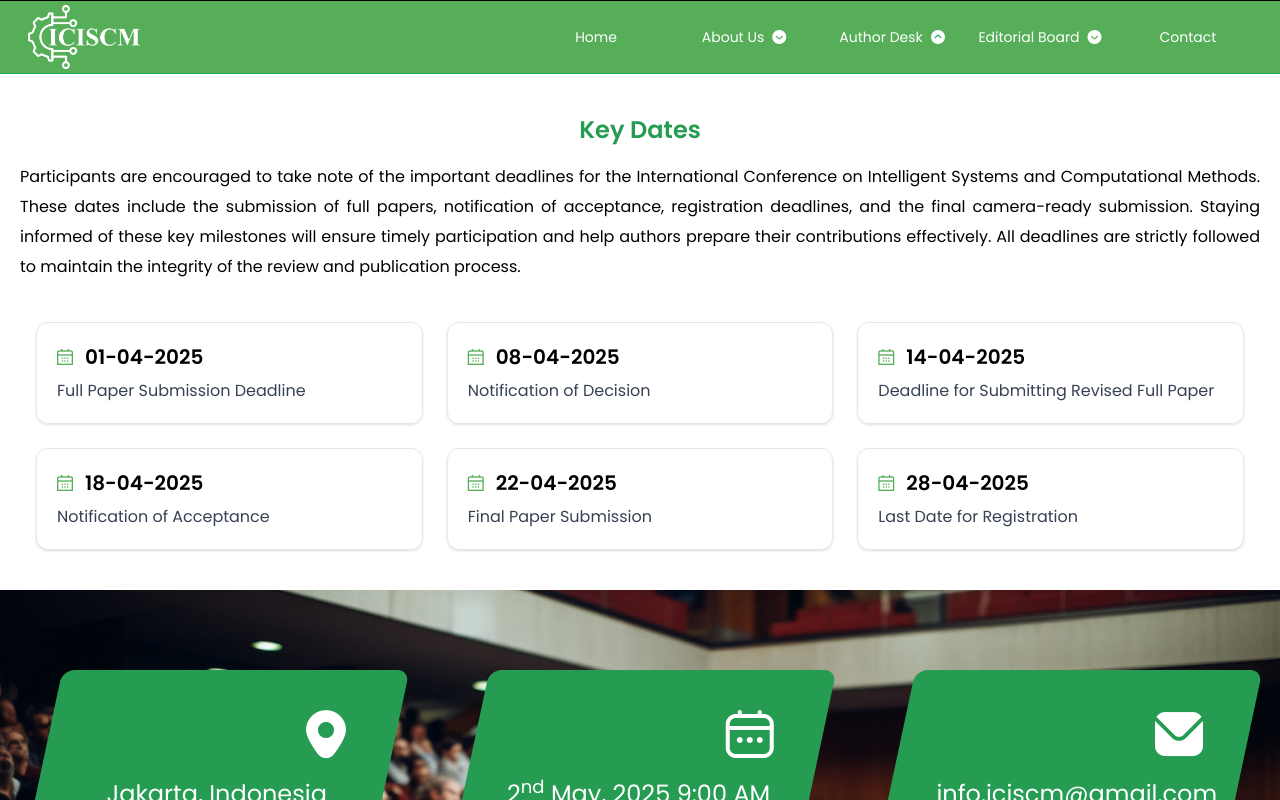
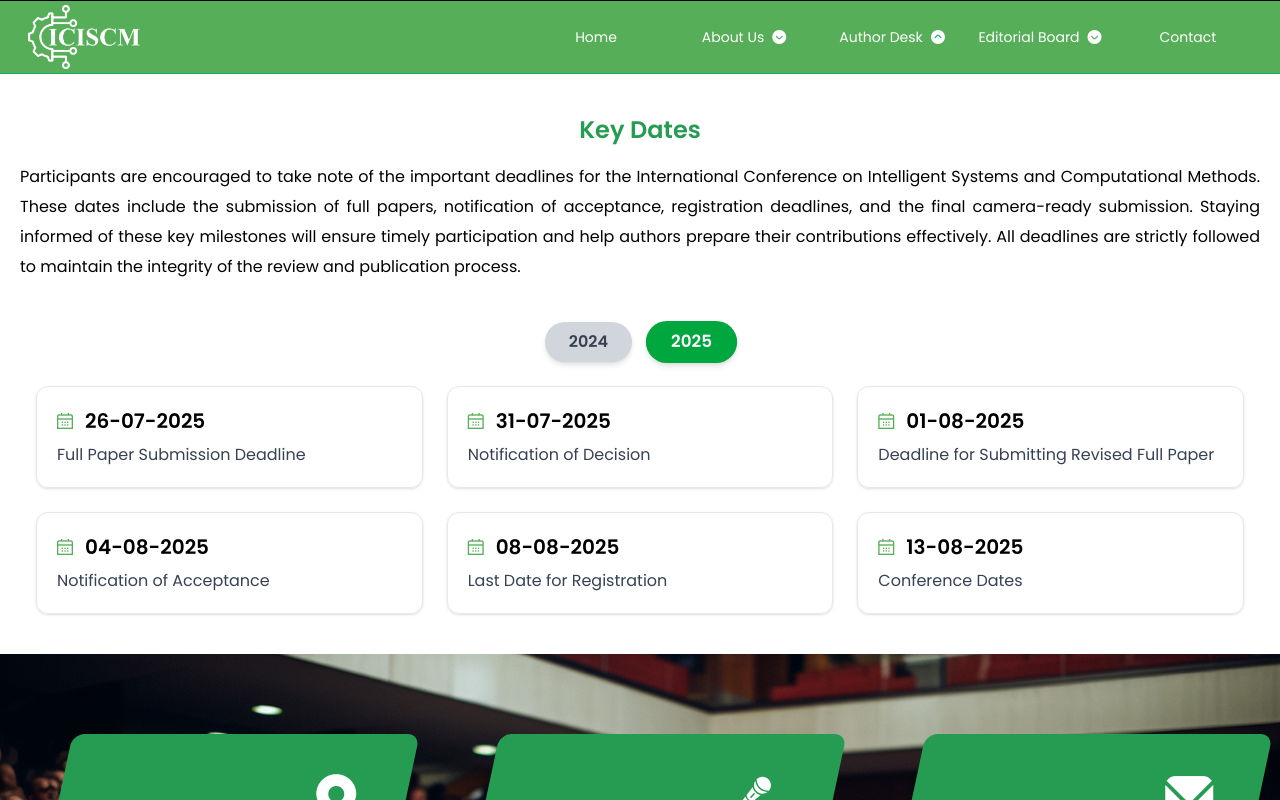
Before and after one commit to tczsoft/ICISCM, a React (Vite) app: page /key-dates in a window 1280 px wide. Shown: the top 800 px of the page. Built offline with nearby package versions, Linux system fonts and the light colour scheme.

Commit message:
date updated

```diff
--- a/src/Shared/Components/Home/Home.jsx
+++ b/src/Shared/Components/Home/Home.jsx
@@ -1,4 +1,4 @@
-import React from "react";
+import React, { useState } from "react";
 import { Link } from "react-router-dom";
 import TeamMemberCard from "./TeamMemberCard";
 import KeyDates from "./KeyDates";
@@ -8,6 +8,10 @@ import Technical from "./Technical";
 import Marquee from "react-fast-marquee";
 
 export const Home = () => {
+
+  const [activeYear, setActiveYear] = useState("2025");
+
+
   const team = [
     {
       image: '/assets/Images/members.jpg',
@@ -83,15 +87,25 @@ export const Home = () => {
     },
   ];
 
-  const date = [
-    { Dates: '01-04-2025', Title: 'Full Paper Submission Deadline' },
-    { Dates: '08-04-2025', Title: 'Notification of Decision' },
-    { Dates: '14-04-2025', Title: 'Deadline for Submitting Revised Full Paper' },
-    { Dates: '18-04-2025', Title: 'Notification of Acceptance' },
-    { Dates: '22-04-2025', Title: 'Final Paper Submission' },
-    { Dates: '28-04-2025', Title: 'Last Date for Registration' },
-  ];
 
+  const datesData = {
+    "2025": [
+      { Dates: "26-07-2025", Title: "Full Paper Submission Deadline" },
+      { Dates: "31-07-2025", Title: "Notification of Decision" },
+      { Dates: "01-08-2025", Title: "Deadline for Submitting Revised Full Paper" },
+      { Dates: "04-08-2025", Title: "Notification of Acceptance" },
+      { Dates: "08-08-2025", Title: "Last Date for Registration" },
+      { Dates: "13-08-2025", Title: "Conference Dates" },
+    ],
+    "2024": [
+      { Dates: "20-06-2024", Title: "Full Paper Submission Deadline" },
+      { Dates: "24-06-2024", Title: "Notification of Decision" },
+      { Dates: "28-06-2024", Title: "Deadline for Submitting Revised Full Paper" },
+      { Dates: "02-07-2024", Title: "Notification of Acceptance" },
+      { Dates: "07-07-2024", Title: "Last Date for Registration" },
+      { Dates: "10-07-2024", Title: "Conference Dates" },
+    ],
+  };
 
   const imageItems = [
     { src: '/assets/Images/associates/1.png', },
@@ -214,12 +228,28 @@ export const Home = () => {
               <h1 className="text-center mx-auto font-semibold lg:text-2xl text-lg ">
                 Key Dates
               </h1>
-            <div className="grid lg:grid-cols-3 md:grid-cols-2 grid-cols-1 md:gap-10 gap-5">
-              {date.map((item, index) => (
+              <div className=" mt-4 px-5">
+
+                <div className="flex justify-center gap-4 mb-8">
+                  {Object.keys(datesData).map((year) => (
+                    <button
+                      key={year}
+                      onClick={() => setActiveYear(year)}
+                      className={`px-6 py-2 rounded-full font-semibold transition-all duration-300 cursor-pointer ${activeYear === year ? "bg-green-600 text-white shadow-md scale-105" : "bg-gray-100 text-gray-700 hover:bg-gray-200"}`}
+                    >
+                      {year}
+                    </button>
+                  ))}
+                </div>
+
+                <div className="grid lg:grid-cols-3 md:grid-cols-2 grid-cols-1 md:gap-10 gap-5 mt-5">
+                  {datesData[activeYear].map((item, index) => (
                     <KeyDates key={index} Dates={item.Dates} Title={item.Title} />
                   ))}
                 </div>
               </div>
+            </div>
+
           </section>
           <div className="">
             <div className="     px-4">
--- a/src/Shared/Components/Last/LastSection.jsx
+++ b/src/Shared/Components/Last/LastSection.jsx
@@ -1,5 +1,6 @@
 import React from 'react'
 import { Link } from 'react-router-dom'
+import { GiMicrophone } from "react-icons/gi";
 
 function LastSection() {
     return (
@@ -18,8 +19,8 @@ function LastSection() {
                             </div>
                             <div className="bg-[#269C53] md:p-10 p-5 w-full h-full transform -skew-x-12 rounded-xl">
                                 <div className="transform skew-x-12 flex flex-col gap-5">
-                                    <i className="fi fi-rr-calendar items-center xl:text-5xl md:text-3xl flex justify-end"></i>
-                                    <p className="xl:text-2xl">2<sup>nd</sup> May, 2025 9:00 AM - 6:00 PM</p>
+                                 <div className="items-center xl:text-5xl md:text-3xl flex justify-end"> < GiMicrophone className=" "/></div>
+                                    <p className="xl:text-2xl text-center">International Conference on Intelligent Systems and Computational Methods</p>
                                 </div>
                             </div>
                             <div className="bg-[#269C53] md:p-10 p-5 w-full h-full transform -skew-x-12 rounded-xl ">
--- a/src/Shared/Components/Publication/Publication.jsx
+++ b/src/Shared/Components/Publication/Publication.jsx
@@ -1,8 +1,30 @@
-import React from 'react'
+import React, { useState } from 'react'
 import { Link } from 'react-router-dom'
 import LastSection from '../Last/LastSection'
 
 function Publication() {
+
+    const [activeYear, setActiveYear] = useState("2025");
+
+    const datesData = {
+        "2025": [
+            { date: "26-07-2025", event: "Full Paper Submission Deadline" },
+            { date: "31-07-2025", event: "Notification of Decision" },
+            { date: "01-08-2025", event: "Deadline for Submitting Revised Full Paper" },
+            { date: "04-08-2025", event: "Notification of Acceptance" },
+            { date: "08-08-2025", event: "Last Date for Registration" },
+            { date: "13-08-2025", event: "Conference Dates" },
+        ],
+        "2024": [
+            { date: "20-06-2024", event: "Full Paper Submission Deadline" },
+            { date: "24-06-2024", event: "Notification of Decision" },
+            { date: "28-06-2024", event: "Deadline for Submitting Revised Full Paper" },
+            { date: "02-07-2024", event: "Notification of Acceptance" },
+            { date: "07-07-2024", event: "Last Date for Registration" },
+            { date: "10-07-2024", event: "Conference Dates" },
+        ],
+    };
+
     return (
         <>
             <section className="flex flex-col md:gap-10 gap-5   max-w-[90rem] py-5 md:py-10  mx-auto md:px-5 px-3">
@@ -13,41 +35,32 @@ function Publication() {
                     <p className="md:text-base text-sm text-justify leading-[30px] mb-5">
                         Participants are encouraged to take note of the important deadlines for the International Conference on Intelligent Systems and Computational Methods. These dates include the submission of full papers, notification of acceptance, registration deadlines, and the final camera-ready submission. Staying informed of these key milestones will ensure timely participation and help authors prepare their contributions effectively. All deadlines are strictly followed to maintain the integrity of the review and publication process.
                     </p>
-                    <div className="grid md:grid-cols-2 lg:grid-cols-3 gap-6 md:px-4 max-w-7xl mx-auto pt-5">
-                        {[
-                            {
-                                date: "01-04-2025",
-                                event: "Full Paper Submission Deadline",
-                            },
-                            {
-                                date: "08-04-2025",
-                                event: "Notification of Decision",
-                            },
-                            {
-                                date: "14-04-2025",
-                                event: "Deadline for Submitting Revised Full Paper",
-                            },
-                            {
-                                date: "18-04-2025",
-                                event: "Notification of Acceptance",
-                            },
-                            {
-                                date: "22-04-2025",
-                                event: "Final Paper Submission",
-                            },
-                            {
-                                date: "28-04-2025",
-                                event: "Last Date for Registration",
-                            },
-                        ].map((item, index) => (
-                            <div key={index} className="  border border-gray-200 rounded-xl p-5 shadow-sm hover:shadow-md transition duration-300">
-                                <div className='flex items-center gap-3  mb-2'>
-                                    <i className="fi fi-rs-calendar flex items-center text-[#56AE58]"></i>
-                                    <p className=" md:text-xl text-base font-semibold">{item.date}</p>
+                    <div className=" px-4 pt-5">
+                        <div className="flex justify-center gap-4 mb-6">
+                            {Object.keys(datesData).map((year) => (
+                                <button
+                                    key={year}
+                                    onClick={() => setActiveYear(year)}
+                                    className={`px-6 py-2 font-semibold rounded-full transition-all duration-300 cursor-pointer ${activeYear === year ? "bg-green-600 text-white shadow-md scale-105" : "bg-gray-300 text-gray-700 shadow-md hover:bg-gray-200"}`} >
+                                    {year}
+                                </button>
+                            ))}
+                        </div>
+
+                        <div className="grid md:grid-cols-2 lg:grid-cols-3 gap-6">
+                            {datesData[activeYear].map((item, index) => (
+                                <div
+                                    key={index}
+                                    className="border border-gray-200 rounded-xl p-5 shadow-sm hover:shadow-md transition duration-300"
+                                >
+                                    <div className="flex items-center gap-3 mb-2">
+                                        <i className="fi fi-rs-calendar flex items-center text-[#56AE58]"></i>
+                                        <p className="md:text-xl text-base font-semibold">{item.date}</p>
+                                    </div>
+                                    <p className="text-gray-700 md:text-base text-sm">{item.event}</p>
                                 </div>
-                                <p className="text-gray-700 md:text-base text-sm">{item.event}</p>
-                            </div>
-                        ))}
+                            ))}
+                        </div>
                     </div>
                 </div>
             </section>
```
Lines whose indentation alone changed are shown as unchanged.
